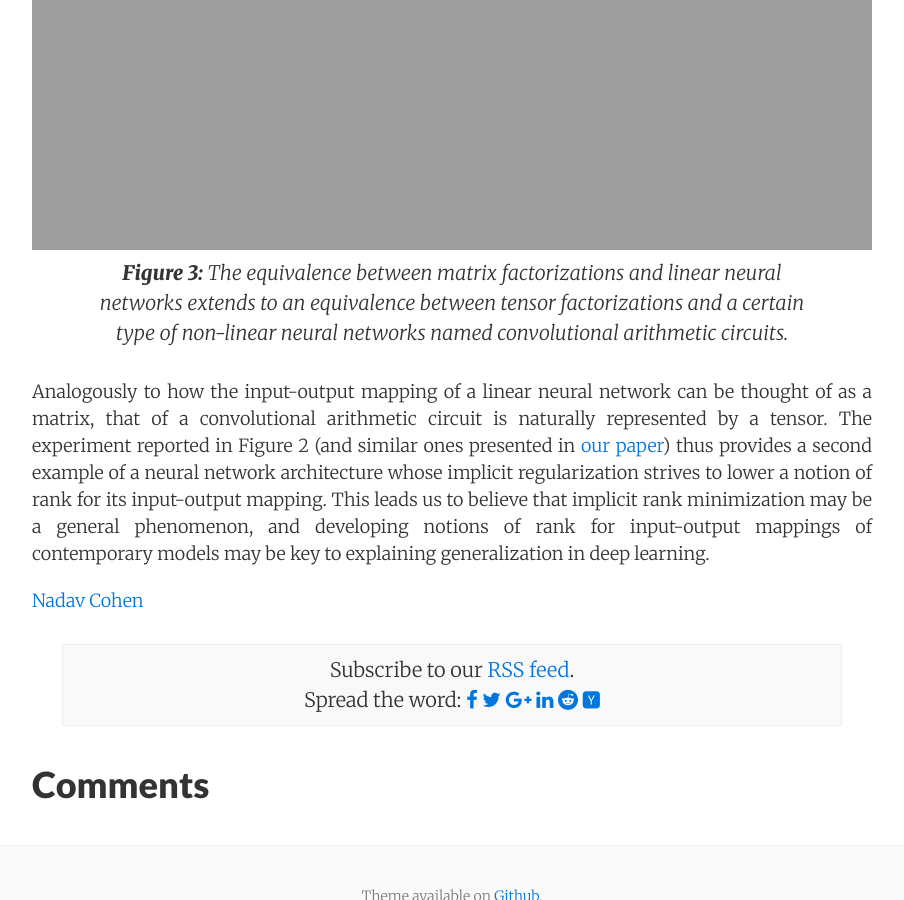
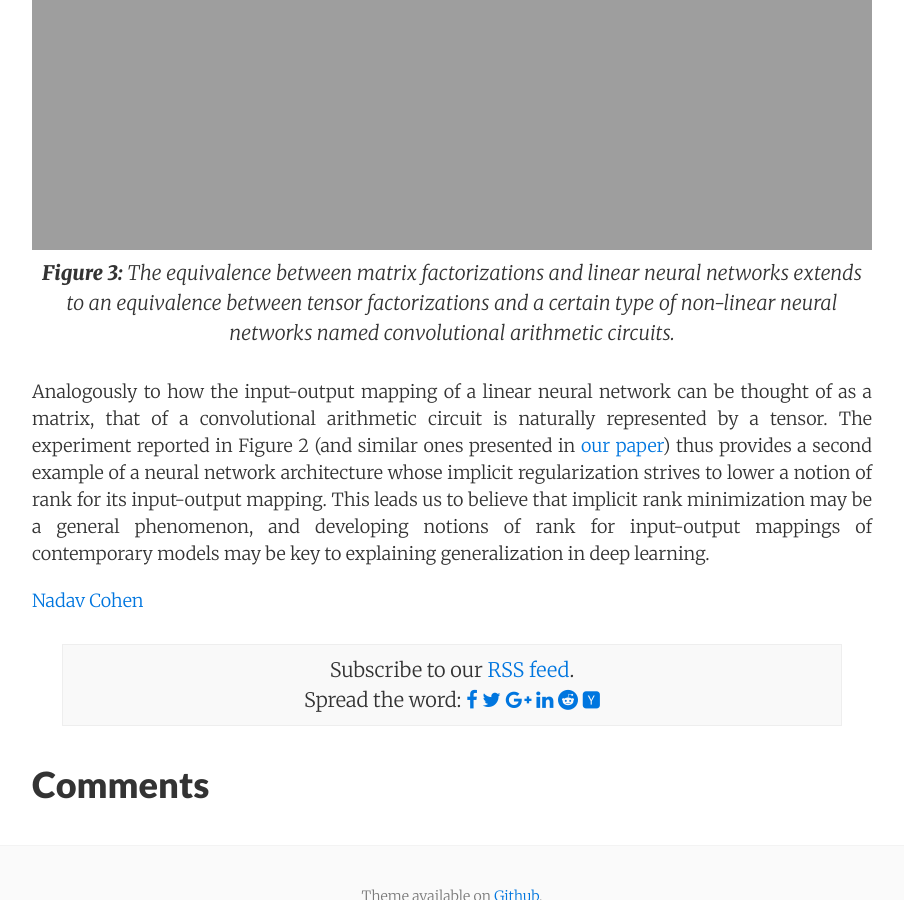
Before and after one commit to offconvex/offconvex.github.io, a Jekyll site: the page built from _posts/2020-11-27-reg_dl_not_norm.md, in a window 1280 px wide and 900 px high, scrolled down 6114 px. Shown: the whole window, without its empty margins (188-1092 px from the left). Built offline with Jekyll 4.4.1, drawn with Linux system fonts in a browser that asks for light colours; nearby versions of some CDN libraries; formulas are drawn with MathJax 3; comment, search, counter and statistics services are not loaded; some of the changed text lies outside the part shown.

Commit message:
reg_dl_not_norm format change

```diff
--- a/_posts/2020-11-27-reg_dl_not_norm.md
+++ b/_posts/2020-11-27-reg_dl_not_norm.md
@@ -104,9 +104,7 @@
 <img style="width:300px;" src="http://www.offconvex.org/assets/reg_dl_not_norm_mf_exp.png" />
 <br>
 <i><b>Figure 1:</b>
-Solving matrix completion problem defined by Equation $\color{purple}{\text(4)}$ <br>
-using matrix factorization leads absolute value of unobserved entry <br>
-to increase (which in turn means norms increase) as loss decreases.
+Solving matrix completion problem defined by Equation $\color{purple}{\text(4)}$ using matrix factorization leads absolute value of unobserved entry to increase (which in turn means norms increase) as loss decreases.
 </i>
 </div>
 
@@ -144,9 +142,7 @@
 <img style="width:900px;" src="http://www.offconvex.org/assets/reg_dl_not_norm_mf_lnn_tf_cac.png" />
 <br>
 <i><b>Figure 3:</b>
-The equivalence between matrix factorizations and linear neural <br>
-networks extends to an equivalence between tensor factorizations and a certain <br>
-type of non-linear neural networks named convolutional arithmetic circuits.
+The equivalence between matrix factorizations and linear neural networks extends to an equivalence between tensor factorizations and a certain type of non-linear neural networks named convolutional arithmetic circuits.
 </i>
 <br>
 <br>
```
